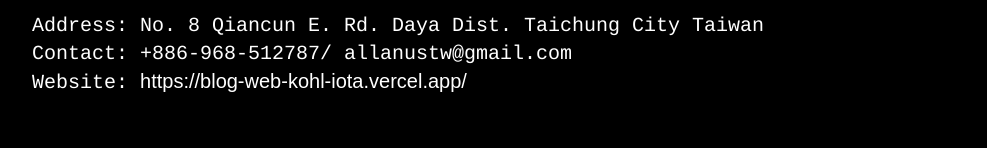
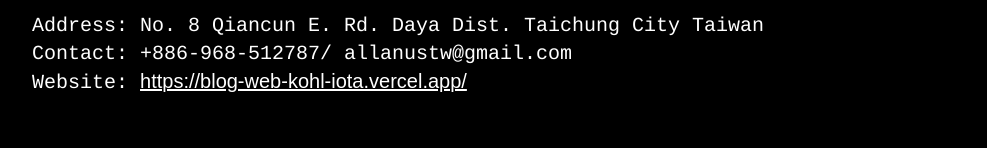
Before and after one commit to YangIsCoding/Blog_Web, a Next.js app: page /resume in a window 1280 px wide. Shown: the part 804-952 px from the top of the page, without its empty margins (146-1133 px from the left). Built offline with nearby package versions, Linux system fonts and the light colour scheme; a web font is replaced by a local one.

Commit message:
underline links

```diff
--- a/src/app/blog/[slug]/singlePost.module.css
+++ b/src/app/blog/[slug]/singlePost.module.css
@@ -61,6 +61,11 @@
   font-weight: 500;
 }
 
+.content a{
+  text-decoration: underline;
+  color: var(--lightYellow);
+}
+
 
 @media (max-width:768px){
   .imgContainer{
--- a/src/app/resume/page.jsx
+++ b/src/app/resume/page.jsx
@@ -15,7 +15,7 @@
             <h1 id="pin-yang-chen">Pin-Yang Chen</h1>
 <p>Address: No. 8 Qiancun E. Rd. Daya Dist. Taichung City Taiwan </p>
 <p>Contact: +886-968-512787/ allanustw@gmail.com </p>
-<p>Website: <a href="https://blog-web-kohl-iota.vercel.app/">https://blog-web-kohl-iota.vercel.app/</a></p>
+            <p>Website: <a className={ styles.link} href="https://blog-web-kohl-iota.vercel.app/">https://blog-web-kohl-iota.vercel.app/</a></p>
 <h2 id="education">EDUCATION</h2>
 <ul>
 <li><strong>National Chung Cheng University (CCU), Chiayi, Taiwan</strong><ul>
--- a/src/app/resume/resume.module.css
+++ b/src/app/resume/resume.module.css
@@ -5,6 +5,10 @@
     filter:drop-shadow(0px 0px 10px rgba(0,0,0,.5)) contrast(110%);
     min-height: 600px;
     max-width: 600px;
+}
+
+.link{
+    text-decoration: underline;
 }
 
 /* 在屏幕宽度小于或等于500px时，图片宽度为100% */
```
